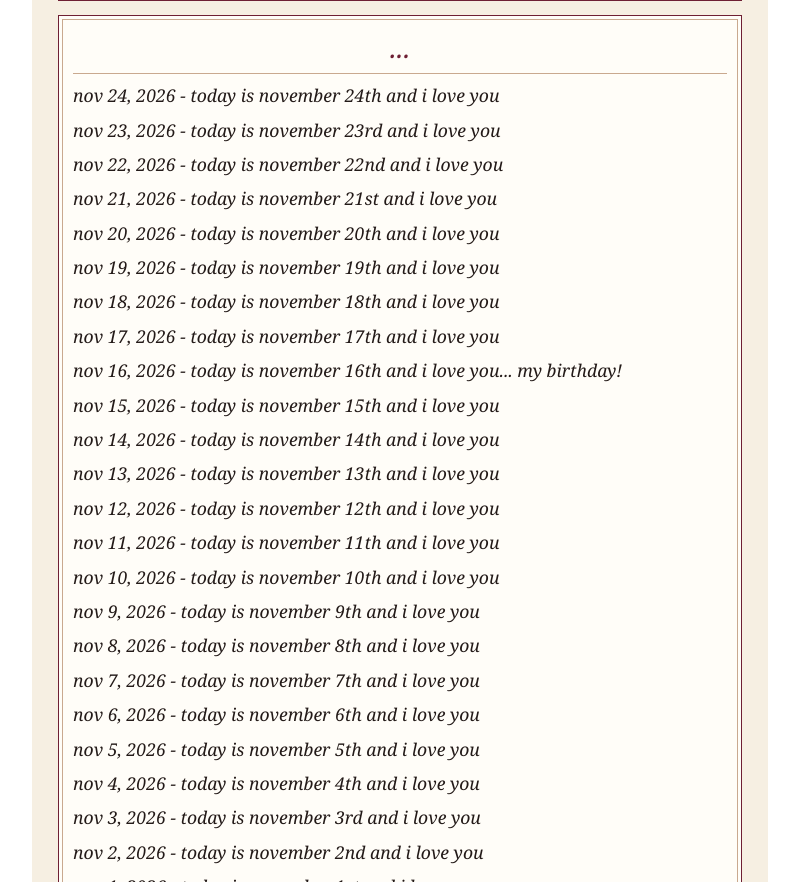
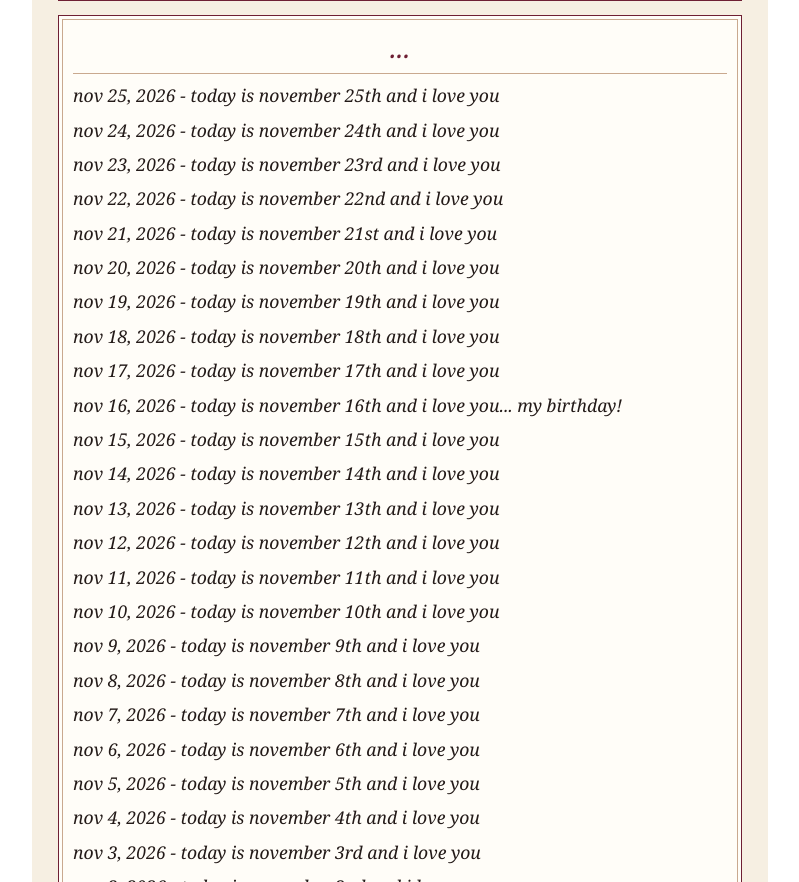
Before and after one commit to jjwarren7/jjwarren7.github.io, a plain HTML site: page index.html in a window 1280 px wide. Shown: the part 2433-3315 px from the top of the page, without its empty margins (122-921 px from the left). Drawn offline with Linux system fonts and the light colour scheme; a web font is replaced by a local one.

Commit message:
Update index.html

```diff
--- a/index.html
+++ b/index.html
@@ -70,6 +70,7 @@ i look forward to your updates, i love you my love.</p>
 
       <article id="updates">
         <header><h2>...</h2></header>
+        <p><i>nov 25, 2026</i> - today is november 25th and i love you</p>
         <p><i>nov 24, 2026</i> - today is november 24th and i love you</p>
         <p><i>nov 23, 2026</i> - today is november 23rd and i love you</p>
         <p><i>nov 22, 2026</i> - today is november 22nd and i love you</p>
```
